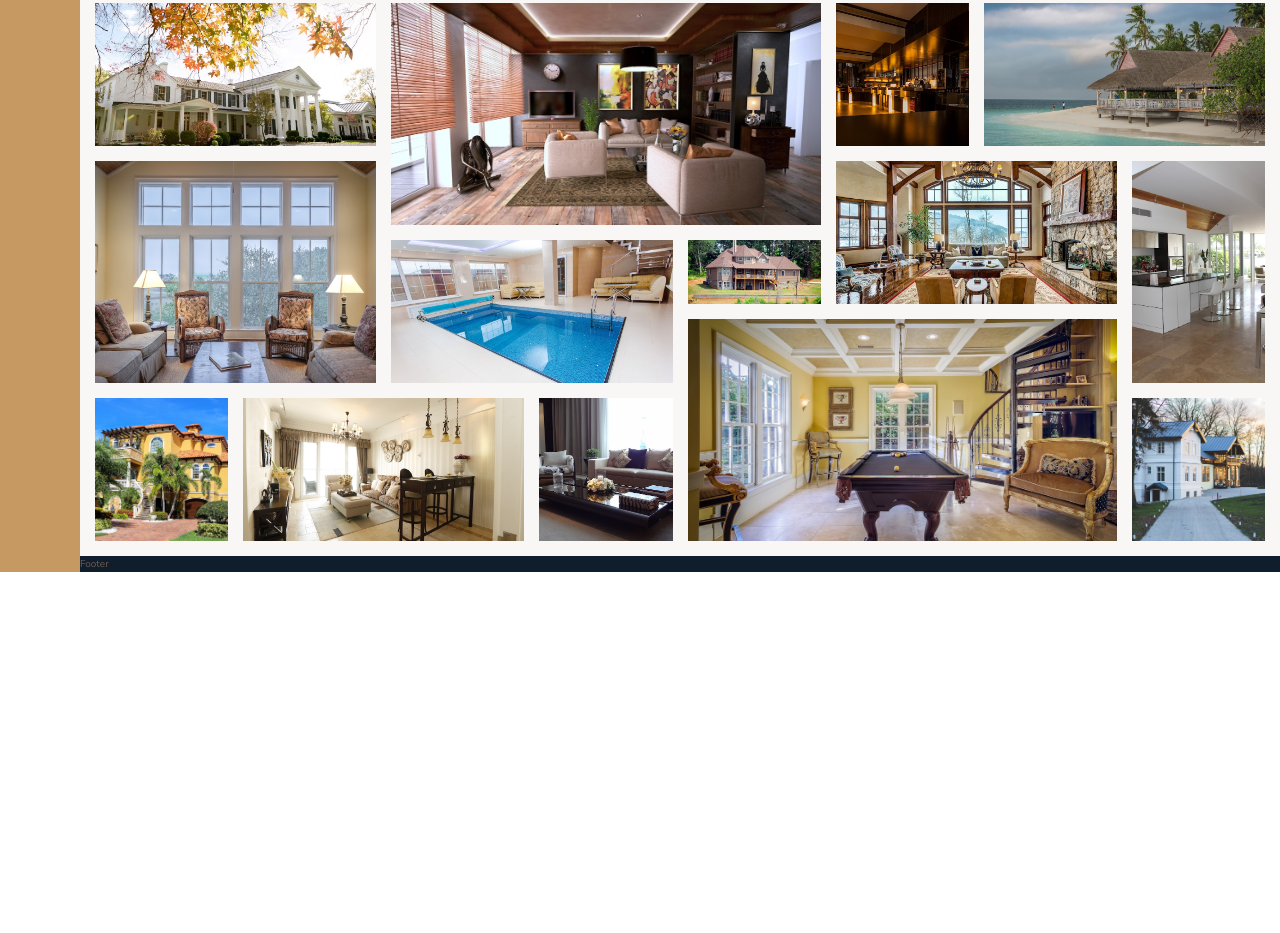
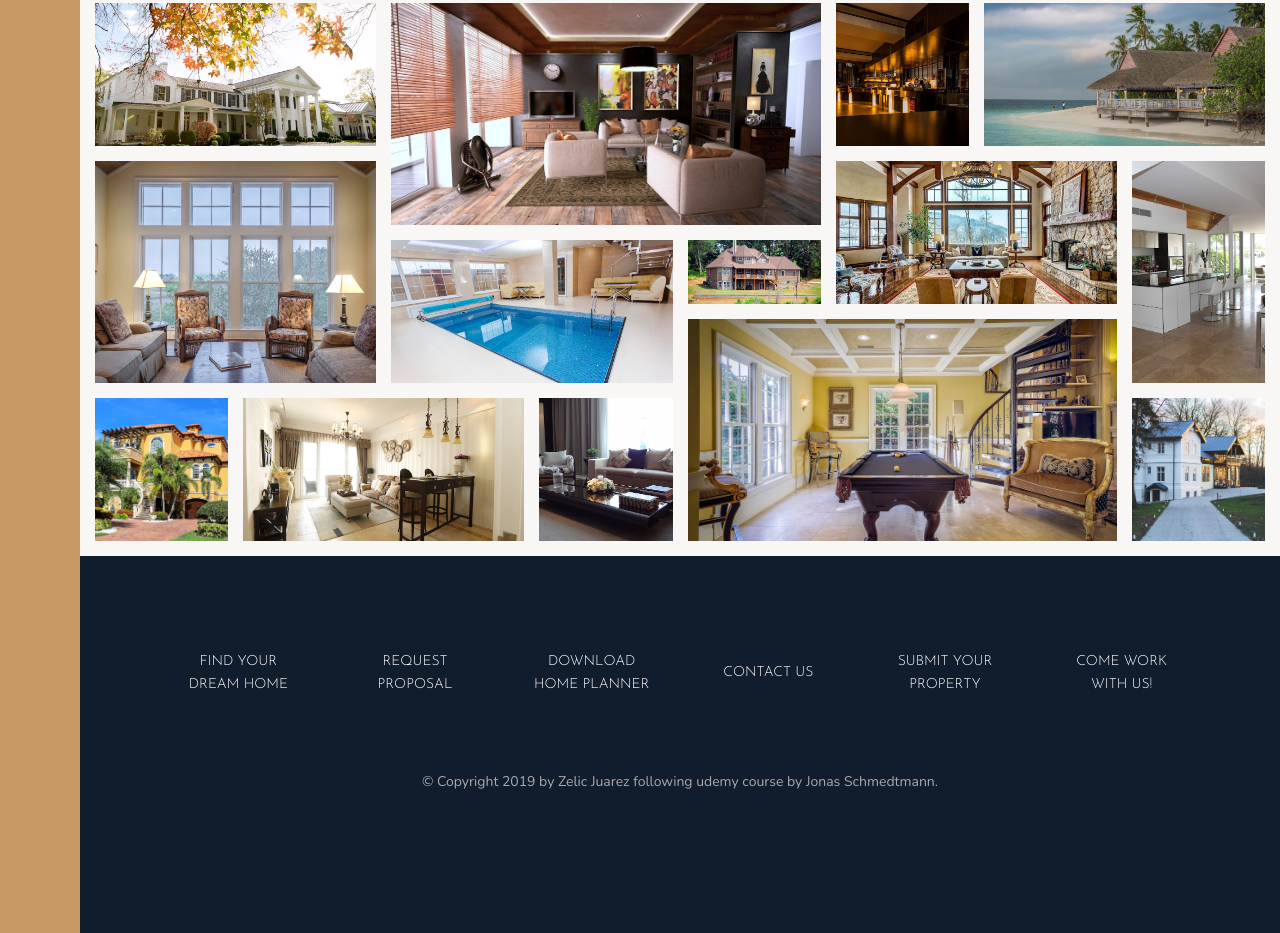
Before and after one commit to ZelicJuarez/Nexter, a plain HTML site: page index.html in a window 1280 px wide. Shown: the part 3084-4017 px from the top of the page. Before the commit the page ends 3656 px from the top, so only its background shows below. Drawn offline with nearby package versions, Linux system fonts and the light colour scheme.

Commit message:
Building the Footer

```diff
--- a/css/style.css
+++ b/css/style.css
@@ -255,4 +255,34 @@ body {
 
 .footer {
   background-color: #101d2c;
-  grid-column: full-start / full-end; }
+  grid-column: full-start / full-end;
+  padding: 8rem; }
+
+.nav {
+  list-style: none;
+  display: grid;
+  grid-template-columns: repeat(auto-fit, minmax(15rem, 1fr));
+  grid-gap: 2rem;
+  align-items: center; }
+  .nav__link:link, .nav__link:visited {
+    font-size: 1.4rem;
+    color: #fff;
+    text-decoration: none;
+    font-family: "Josefin Sans", sans-serif;
+    text-transform: uppercase;
+    text-align: center;
+    padding: 1.5rem;
+    display: block;
+    transition: all 0.2s; }
+  .nav__link:hover, .nav__link:active {
+    background-color: rgba(255, 255, 255, 0.05);
+    transform: translateY(-3px); }
+
+.copyright {
+  font-size: 1.4rem;
+  color: #aaa;
+  margin: 6rem;
+  margin-right: auto;
+  margin-left: auto;
+  text-align: center;
+  width: 70%; }
--- a/index.html
+++ b/index.html
@@ -396,7 +396,28 @@
     </section>
 
     <footer class="footer">
-      Footer
+      <ul class="nav">
+        <li class="nav__item">
+          <a href="#" class="nav__link">Find your dream home</a>
+        </li>
+        <li class="nav__item">
+          <a href="#" class="nav__link">Request proposal</a>
+        </li>
+        <li class="nav__item">
+          <a href="#" class="nav__link">Download home planner</a>
+        </li>
+        <li class="nav__item"><a href="#" class="nav__link">Contact us</a></li>
+        <li class="nav__item">
+          <a href="#" class="nav__link">Submit your property</a>
+        </li>
+        <li class="nav__item">
+          <a href="#" class="nav__link">Come work with us!</a>
+        </li>
+      </ul>
+      <p class="copyright">
+        &copy; Copyright 2019 by Zelic Juarez following udemy course by Jonas
+        Schmedtmann.
+      </p>
     </footer>
   </body>
 </html>
--- a/sass/_footer.scss
+++ b/sass/_footer.scss
@@ -1,4 +1,44 @@
 .footer {
   background-color: $color-secondary;
   grid-column: full-start / full-end;
+
+  padding: 8rem;
 }
+
+.nav {
+  list-style: none;
+
+  display: grid;
+  grid-template-columns: repeat(auto-fit, minmax(15rem, 1fr));
+  grid-gap: 2rem;
+  align-items: center;
+
+  &__link:link,
+  &__link:visited {
+    font-size: 1.4rem;
+    color: #fff;
+    text-decoration: none;
+    font-family: $font-display;
+    text-transform: uppercase;
+    text-align: center;
+    padding: 1.5rem;
+    display: block;
+    transition: all 0.2s;
+  }
+
+  &__link:hover,
+  &__link:active {
+    background-color: rgba(#fff, 0.05);
+    transform: translateY(-3px);
+  }
+}
+
+.copyright {
+  font-size: 1.4rem;
+  color: $color-grey-light-2;
+  margin: 6rem;
+  margin-right: auto;
+  margin-left: auto;
+  text-align: center;
+  width: 70%;
+}
```
